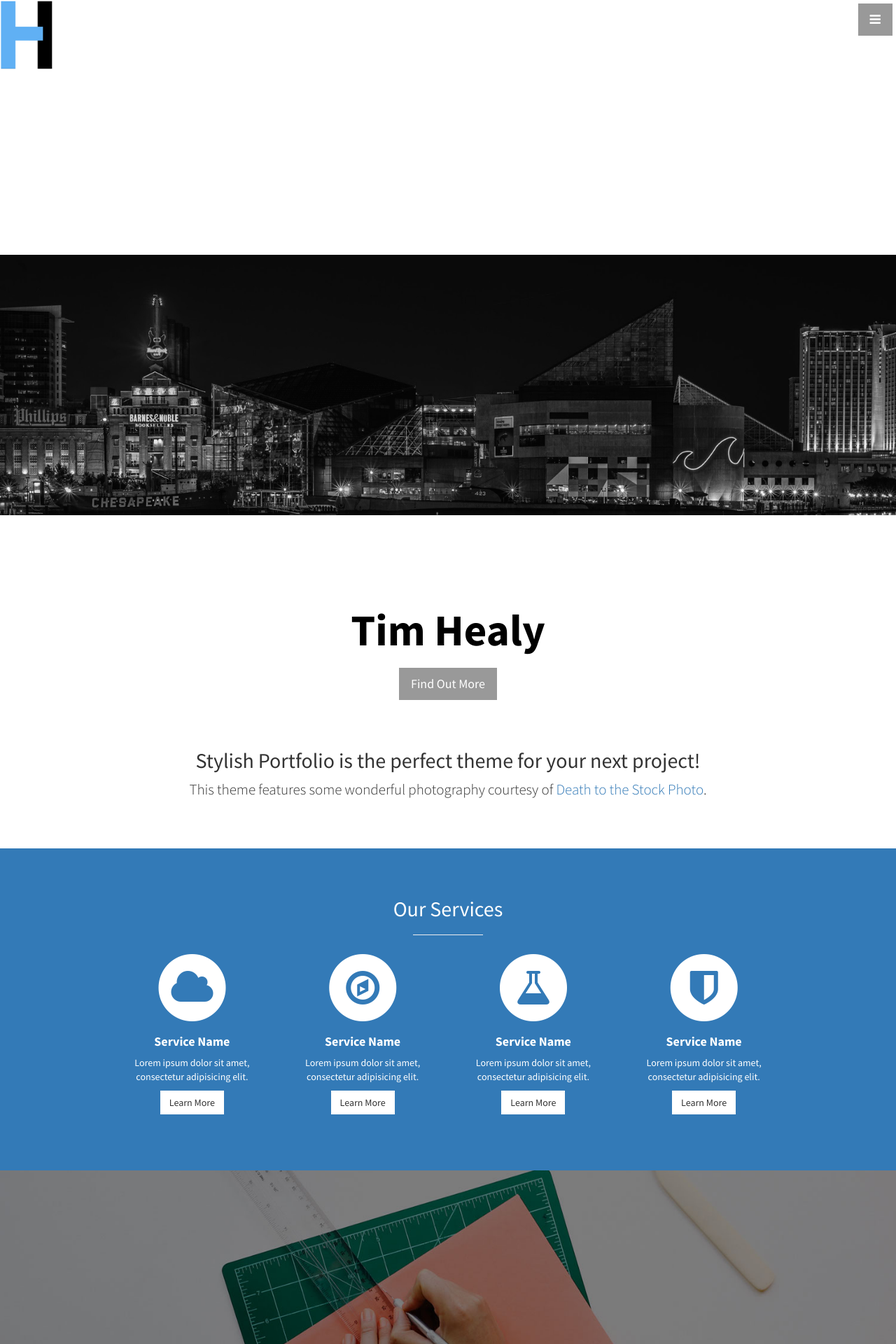
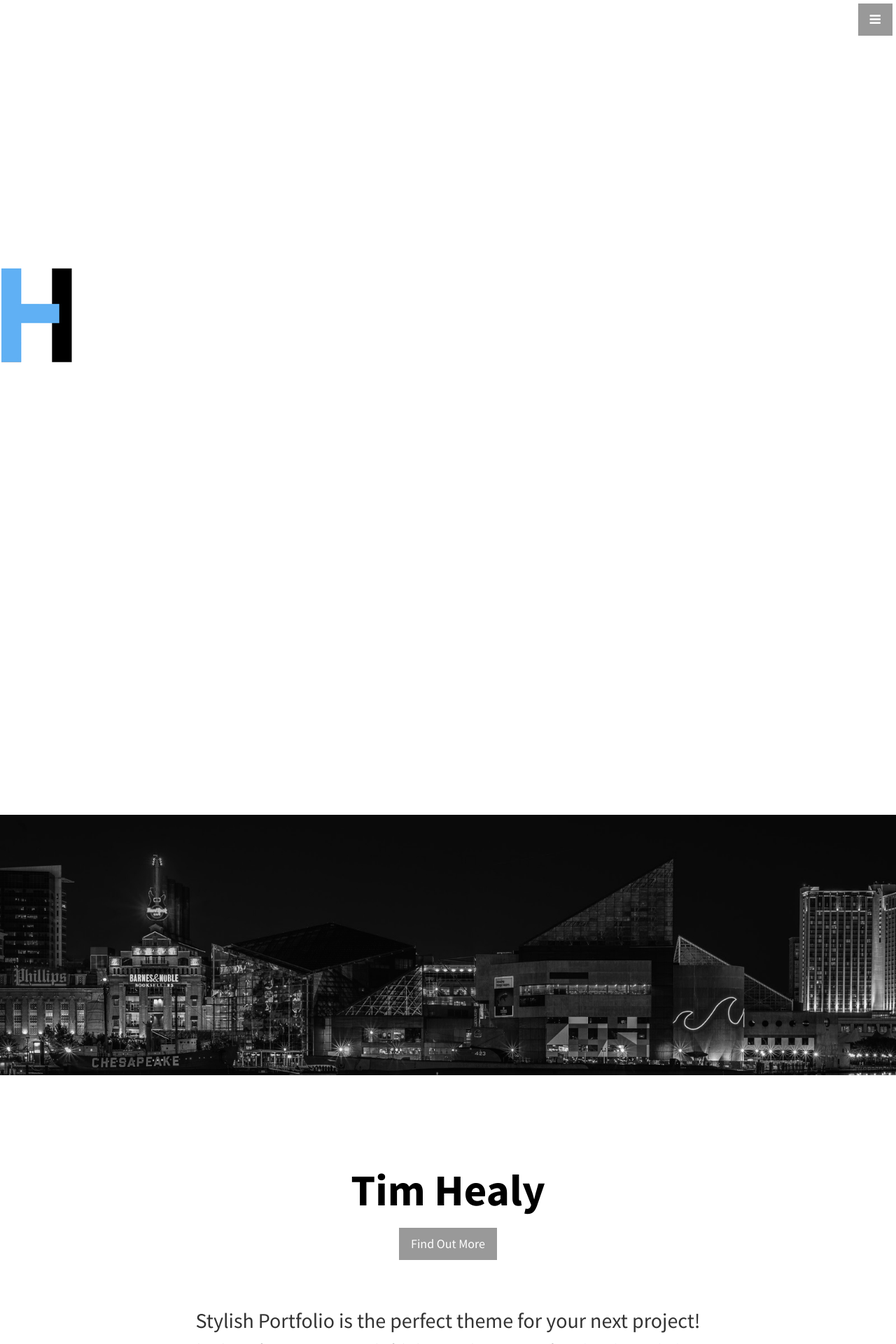
Before and after one commit to healyt22/healyt22.github.io, a Jekyll site: the page built from index.html, in a window 1280 px wide. Shown: the top 1920 px of the page at 70% size. Built offline with Jekyll 4.4.1, drawn with Linux system fonts in a browser that asks for light colours.

Commit message:
messin with stuff

```diff
--- a/css/stylish-portfolio.css
+++ b/css/stylish-portfolio.css
@@ -152,15 +152,9 @@ hr.small {
 /* Top Header */
 
 .topheader {
-    display: table;
-    position: relative;
     width: 100%;
-    height: 100px;
+    height: 100%;
     background: url(../img/rsz_logo.jpg) no-repeat left center scroll;
-    -webkit-background-size: contain;
-    -moz-background-size: contain;
-    background-size: contain;
-    -o-background-size: contain;
 }
 
 /* Header */
```
